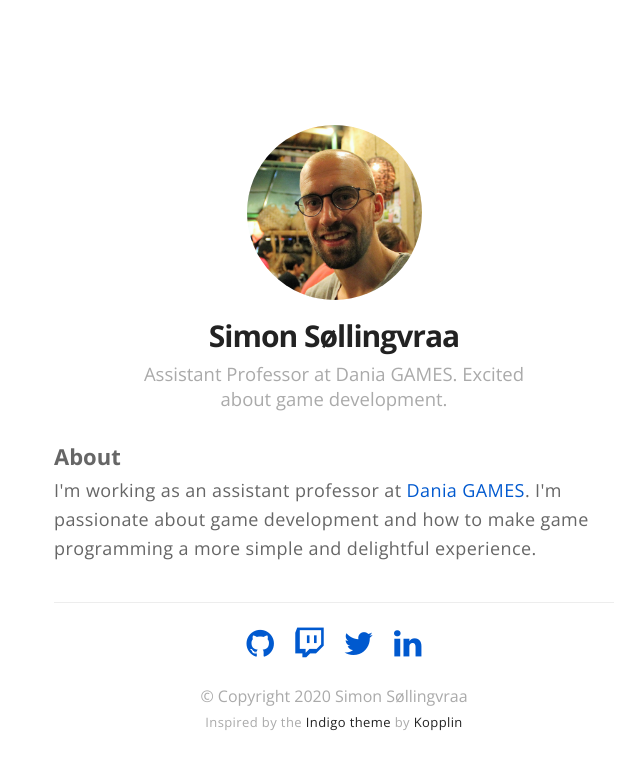
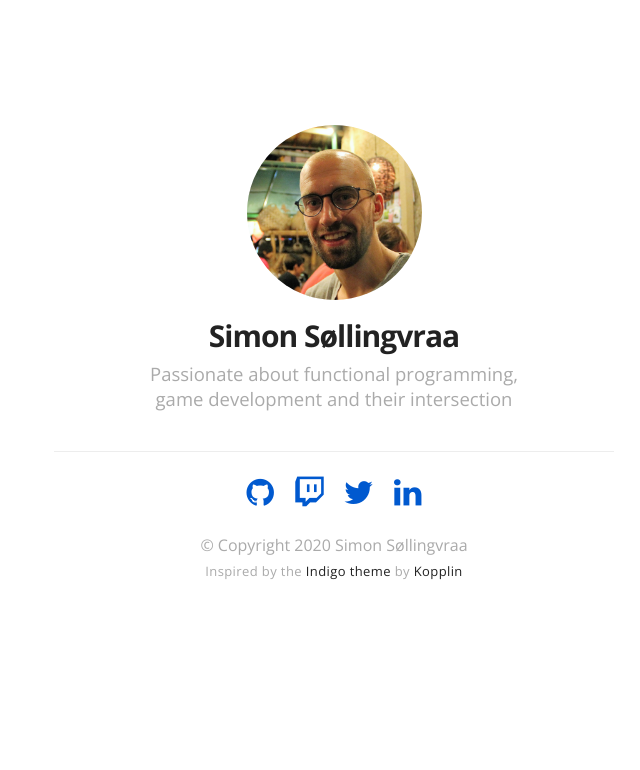
Before and after one commit to simsoll/simsoll.github.io, a Jekyll site: the page built from index.html, in a window 1280 px wide. Shown: the top 770 px of the page, without its empty margins (306-946 px from the left). Built offline with Jekyll 4.4.1, drawn with Linux system fonts in a browser that asks for light colours.

Commit message:
Simplified index page and updated bio

```diff
--- a/_config.yml
+++ b/_config.yml
@@ -1,6 +1,6 @@
 # main text of home
 name: Simon Søllingvraa
-bio: Assistant Professor at Dania GAMES. Excited about game development.
+bio: Passionate about functional programming, game development and their intersection
 
 # twitter summary info
 description: My personal website
@@ -56,7 +56,7 @@ github: simsoll
 authors:
     simsoll:
         name: Simon Søllingvraa
-        bio: Assistant Professor at Dania GAMES. Excited about game development.
+        bio: Passionate about functional programming, game development and their intersection
         external-image: false
         picture: assets/images/profile.jpg
         twitter: simsoll
--- a/index.html
+++ b/index.html
@@ -2,8 +2,3 @@
 layout: page
 title: Home
 ---
-
-<section>
-    <h2>About</h2>
-    <p>I'm working as an assistant professor at <a target="_blank" href="https://eadania.dk/her-ligger-vi/grenaa/">Dania GAMES</a>. I'm passionate about game development and how to make game programming a more simple and delightful experience.</p>
-</section>
```
